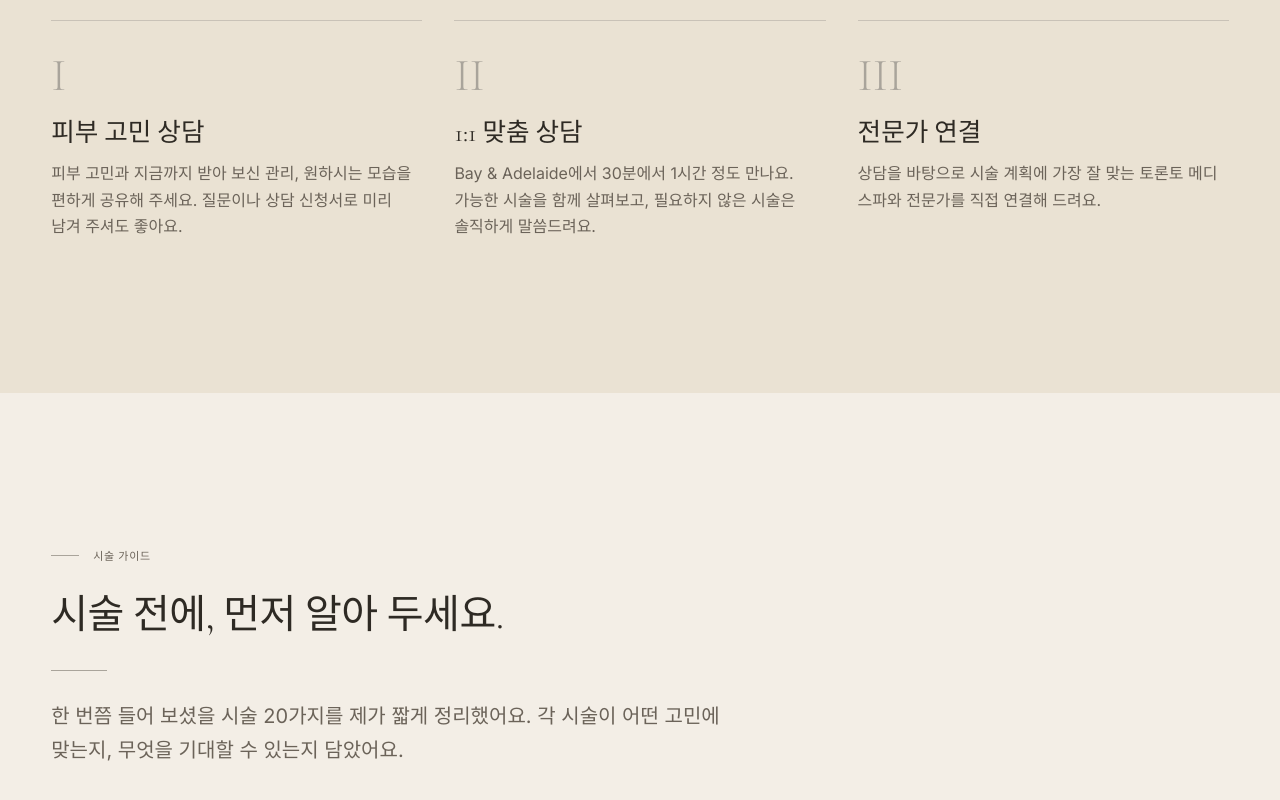
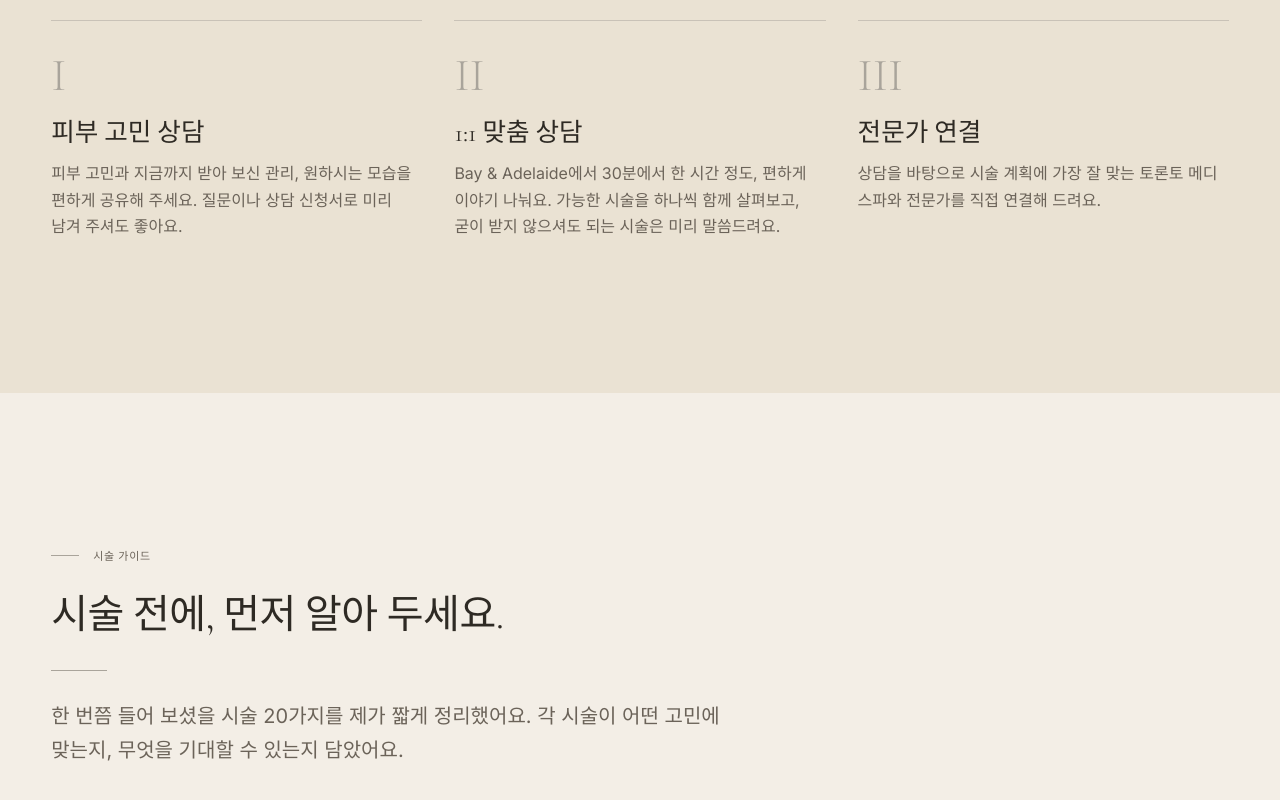
Before and after one commit to kyungleekim92-cmd/jenny-kim-beauty, a Next.js app: page /ko in a window 1280 px wide. Shown: the part 1132-1932 px from the top of the page. Built offline with nearby package versions, Linux system fonts and the light colour scheme.

Commit message:
ko copy: HowItWorks step 2 body rewrite

```diff
--- a/components/HowItWorks.tsx
+++ b/components/HowItWorks.tsx
@@ -38,7 +38,7 @@ const copy = {
       {
         n: "II",
         title: "1:1 맞춤 상담",
-        body: "Bay & Adelaide에서 30분에서 1시간 정도 만나요. 가능한 시술을 함께 살펴보고, 필요하지 않은 시술은 솔직하게 말씀드려요.",
+        body: "Bay & Adelaide에서 30분에서 한 시간 정도, 편하게 이야기 나눠요. 가능한 시술을 하나씩 함께 살펴보고, 굳이 받지 않으셔도 되는 시술은 미리 말씀드려요.",
       },
       {
         n: "III",
```
